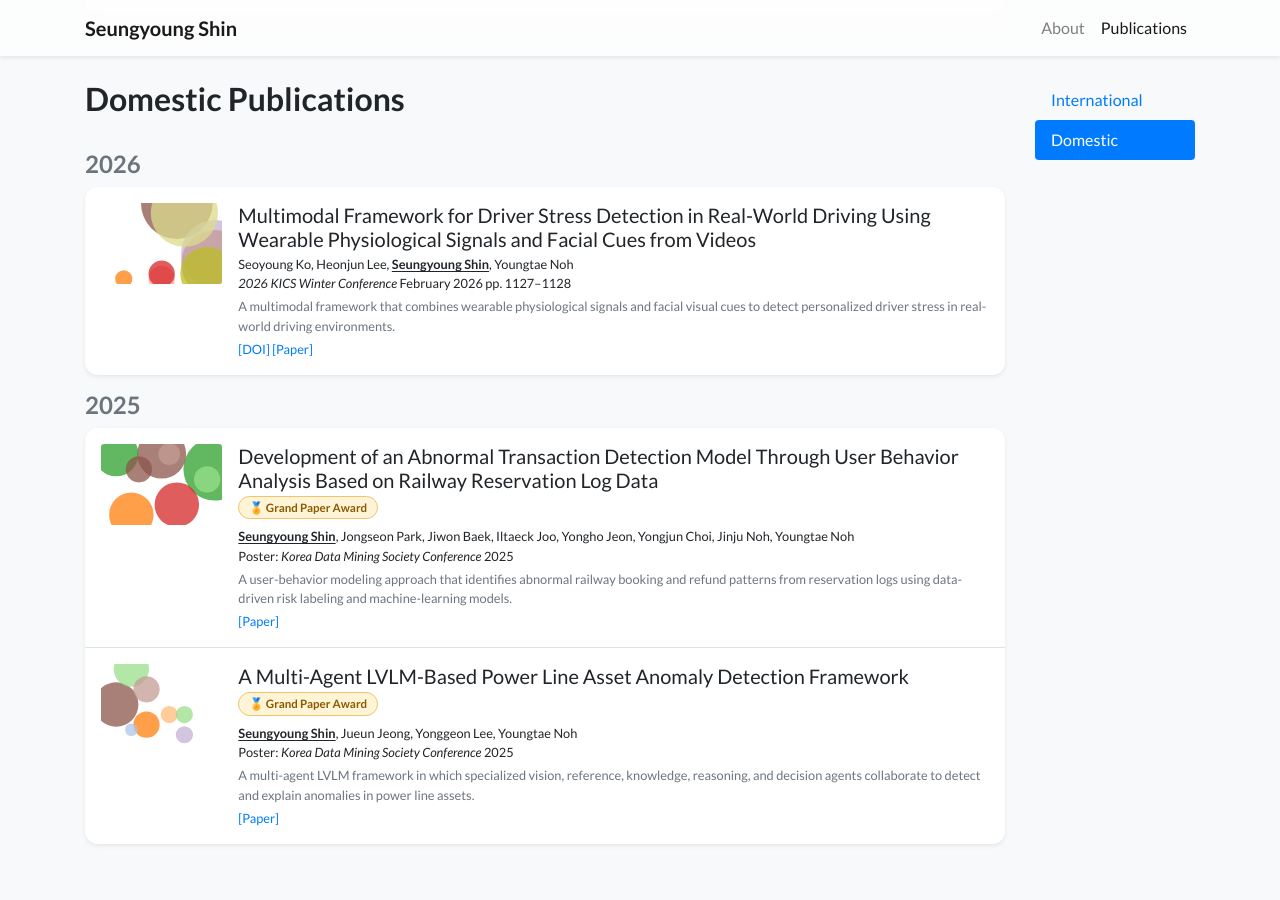
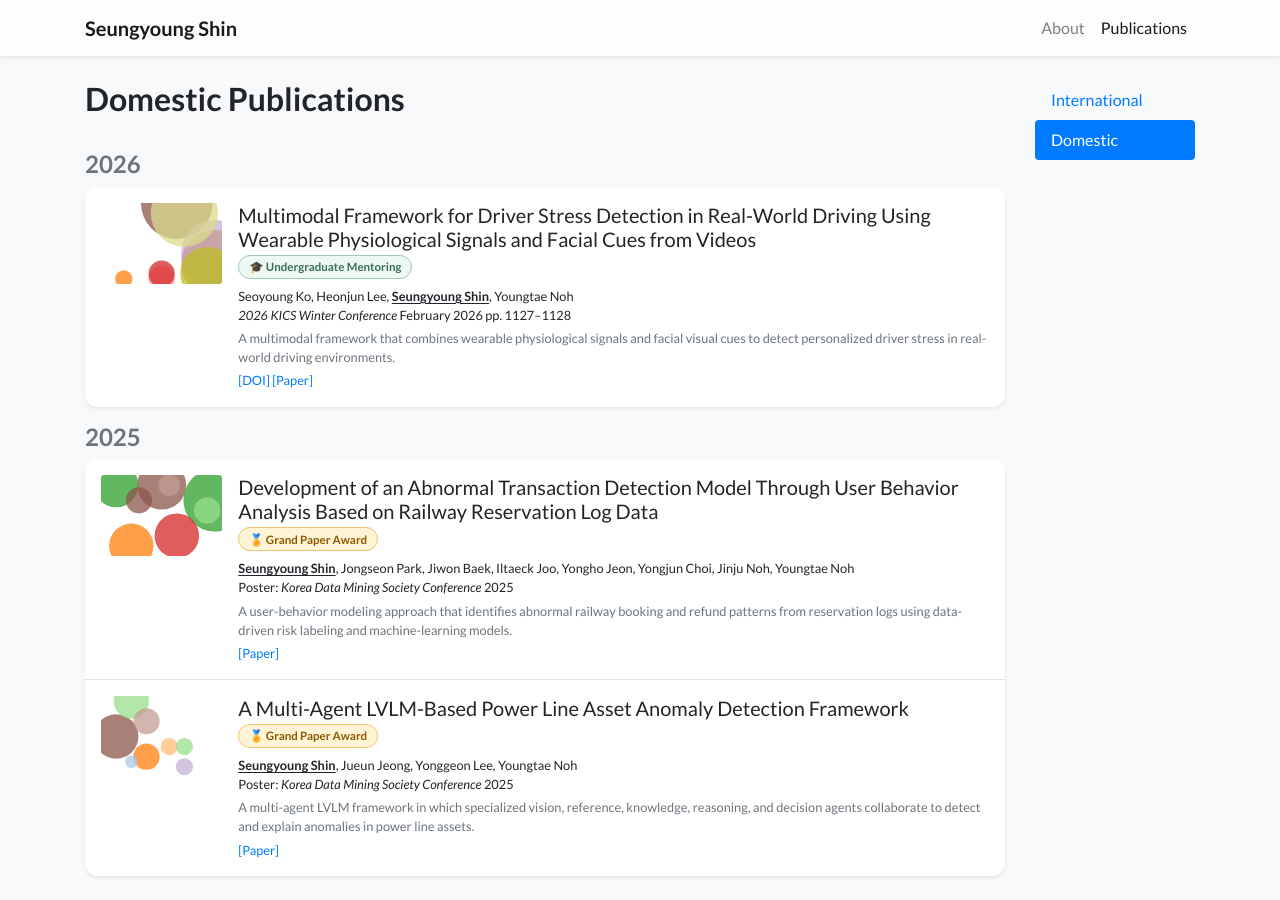
Before and after one commit to seungyoungg/academic-homepage-test, a Jekyll site: the page built from publications.html, in a window 1280 px wide and 900 px high, scrolled down 1095 px. Built offline with Jekyll 4.4.1, drawn with Linux system fonts in a browser that asks for light colours; nearby versions of some CDN libraries; a style sheet for code colours, icons or effects is not loaded.

Commit message:
Update publication_item.html

```diff
--- a/_includes/widgets/publication_item.html
+++ b/_includes/widgets/publication_item.html
@@ -42,12 +42,20 @@
                         "
                     >⋆</span>
                 {% endif %}
+
                 {{ item.title }}
             </h5>
 
             <!-- Badges -->
-            {% if item.top_tier or item.status_badge or item.award_badge %}
-                <div class="d-flex flex-wrap align-items-center mb-2" style="gap: 0.4rem;">
+            {% if item.top_tier or item.status_badge or item.award_badge or item.mentoring_badge %}
+                <div
+                    class="d-flex flex-wrap align-items-center mb-2"
+                    style="
+                        column-gap: 0.4rem;
+                        row-gap: 0.35rem;
+                    "
+                >
+                    <!-- Top-Tier -->
                     {% if item.top_tier %}
                         <span
                             class="badge badge-pill"
@@ -93,9 +106,31 @@
                                 color: #8a5a00;
                                 font-size: 0.72rem;
                                 font-weight: 600;
+                                white-space: nowrap;
                             "
                         >
-                            {{ item.award_badge_icon | default: "🏅" }} {{ item.award_badge }}
+                            {{ item.award_badge_icon | default: "🏅" }}
+                            {{ item.award_badge }}
+                        </span>
+                    {% endif %}
+
+                    <!-- Undergraduate Mentoring -->
+                    {% if item.mentoring_badge %}
+                        <span
+                            class="badge badge-pill"
+                            style="
+                                padding: 0.32rem 0.62rem;
+                                border: 1px solid #9fcbb2;
+                                border-radius: 999px;
+                                background-color: #eef8f2;
+                                color: #397155;
+                                font-size: 0.72rem;
+                                font-weight: 600;
+                                white-space: nowrap;
+                            "
+                        >
+                            {{ item.mentoring_badge_icon | default: "🎓" }}
+                            {{ item.mentoring_badge }}
                         </span>
                     {% endif %}
                 </div>
@@ -128,6 +163,7 @@
                 <p class="small pt-1 pb-0 mb-0 lh-125 abstract-links">
                     {% for label in link_order %}
                         {% assign link = item.links[label] %}
+
                         {% if link %}
                             {% if link.url %}
                                 <a
@@ -150,9 +186,11 @@
                     {% endfor %}
                 </p>
             {% endif %}
+
         </div>
     </div>
 </div>
+
 
 <!-- Mobile -->
 <div
@@ -192,12 +230,20 @@
                             "
                         >⋆</span>
                     {% endif %}
+
                     {{ item.title }}
                 </h5>
 
                 <!-- Badges -->
-                {% if item.top_tier or item.status_badge or item.award_badge %}
-                    <div class="d-flex flex-wrap align-items-center mb-2" style="gap: 0.4rem;">
+                {% if item.top_tier or item.status_badge or item.award_badge or item.mentoring_badge %}
+                    <div
+                        class="d-flex flex-wrap align-items-center mb-2"
+                        style="
+                            column-gap: 0.4rem;
+                            row-gap: 0.35rem;
+                        "
+                    >
+                        <!-- Top-Tier -->
                         {% if item.top_tier %}
                             <span
                                 class="badge badge-pill"
@@ -243,9 +294,31 @@
                                     color: #8a5a00;
                                     font-size: 0.72rem;
                                     font-weight: 600;
+                                    white-space: nowrap;
                                 "
                             >
-                                {{ item.award_badge_icon | default: "🏅" }} {{ item.award_badge }}
+                                {{ item.award_badge_icon | default: "🏅" }}
+                                {{ item.award_badge }}
+                            </span>
+                        {% endif %}
+
+                        <!-- Undergraduate Mentoring -->
+                        {% if item.mentoring_badge %}
+                            <span
+                                class="badge badge-pill"
+                                style="
+                                    padding: 0.32rem 0.62rem;
+                                    border: 1px solid #9fcbb2;
+                                    border-radius: 999px;
+                                    background-color: #eef8f2;
+                                    color: #397155;
+                                    font-size: 0.72rem;
+                                    font-weight: 600;
+                                    white-space: nowrap;
+                                "
+                            >
+                                {{ item.mentoring_badge_icon | default: "🎓" }}
+                                {{ item.mentoring_badge }}
                             </span>
                         {% endif %}
                     </div>
@@ -278,6 +351,7 @@
                     <p class="small pt-1 pb-0 mb-0 lh-125 abstract-links">
                         {% for label in link_order %}
                             {% assign link = item.links[label] %}
+
                             {% if link %}
                                 {% if link.url %}
                                     <a
@@ -300,6 +374,7 @@
                         {% endfor %}
                     </p>
                 {% endif %}
+
             </div>
         </div>
     </div>
```
Also changed, not shown: other parts of _includes/widgets/publication_item.html (+12 -2 lines).
